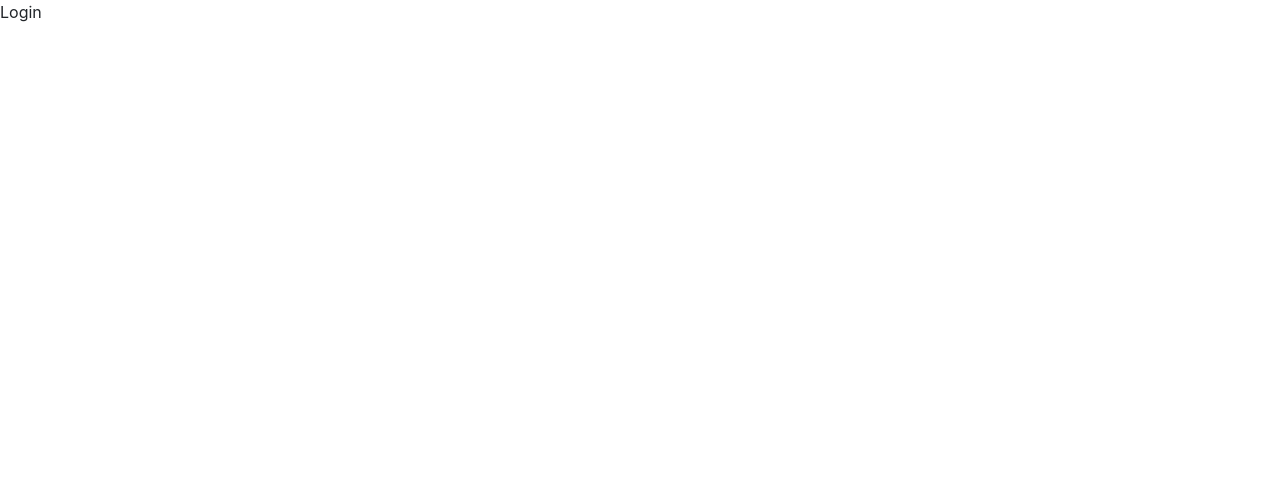
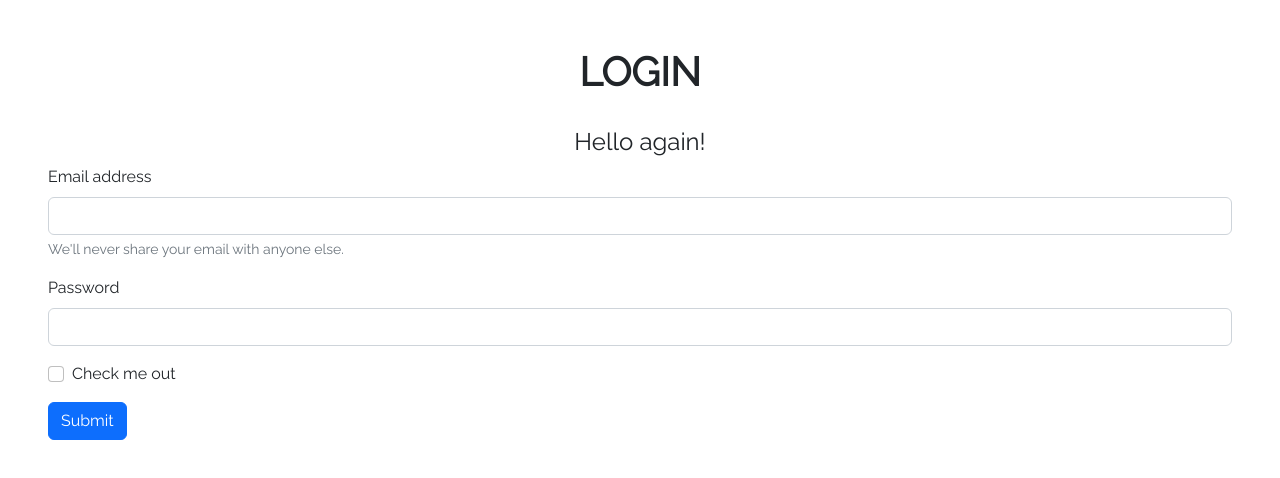
Before and after one commit to mkandan1/weather, a React (Create React App) app in the folder client/: page /login in a window 1280 px wide. Shown: the top 478 px of the page. Built offline with nearby package versions, Linux system fonts and the light colour scheme.

Commit message:
login with bootstrap

```diff
--- a/client/src/pages/Login.js
+++ b/client/src/pages/Login.js
@@ -1,7 +1,39 @@
-import React from 'react'
+import React from 'react';
+import './login.css';
+
 
 export default function Login() {
   return (
-    <div>Login</div>
+    <>
+    <Form/>
+    </>
   )
 }
+
+function Form(){
+  return(
+    <>
+    <form className='form m-5'>
+    <center>
+    <p class="h1"><b>LOGIN</b></p>
+    <br></br>
+    <p class="h4">Hello again!</p>
+    </center>
+  <div class="mb-3">
+    <label for="exampleInputEmail1" class="form-label">Email address</label>
+    <input type="email" class="form-control" id="exampleInputEmail1" aria-describedby="emailHelp"></input>
+    <div id="emailHelp" class="form-text">We'll never share your email with anyone else.</div>
+  </div>
+  <div class="mb-3">
+    <label for="exampleInputPassword1" class="form-label">Password</label>
+    <input type="password" class="form-control" id="exampleInputPassword1"></input>
+  </div>
+  <div class="mb-3 form-check">
+    <input type="checkbox" class="form-check-input" id="exampleCheck1"></input>
+    <label class="form-check-label" for="exampleCheck1">Check me out</label>
+  </div>
+  <button type="submit" class="btn btn-primary">Submit</button>
+</form>
+    </>
+  )
+}
--- /dev/null
+++ b/client/src/pages/login.css
@@ -0,0 +1,7 @@
+@import url('https://fonts.googleapis.com/css2?family=Raleway&display=swap');
+*{
+    margin: 0;
+    padding: 0;
+    font-family: 'Raleway', sans-serif;
+
+}
--- /dev/null
+++ b/package.json
@@ -0,0 +1,5 @@
+{
+  "dependencies": {
+    "bootstrap": "^5.3.0"
+  }
+}
```
Also changed, not shown: 1 other file (tests, documents, lock files or other folders).
